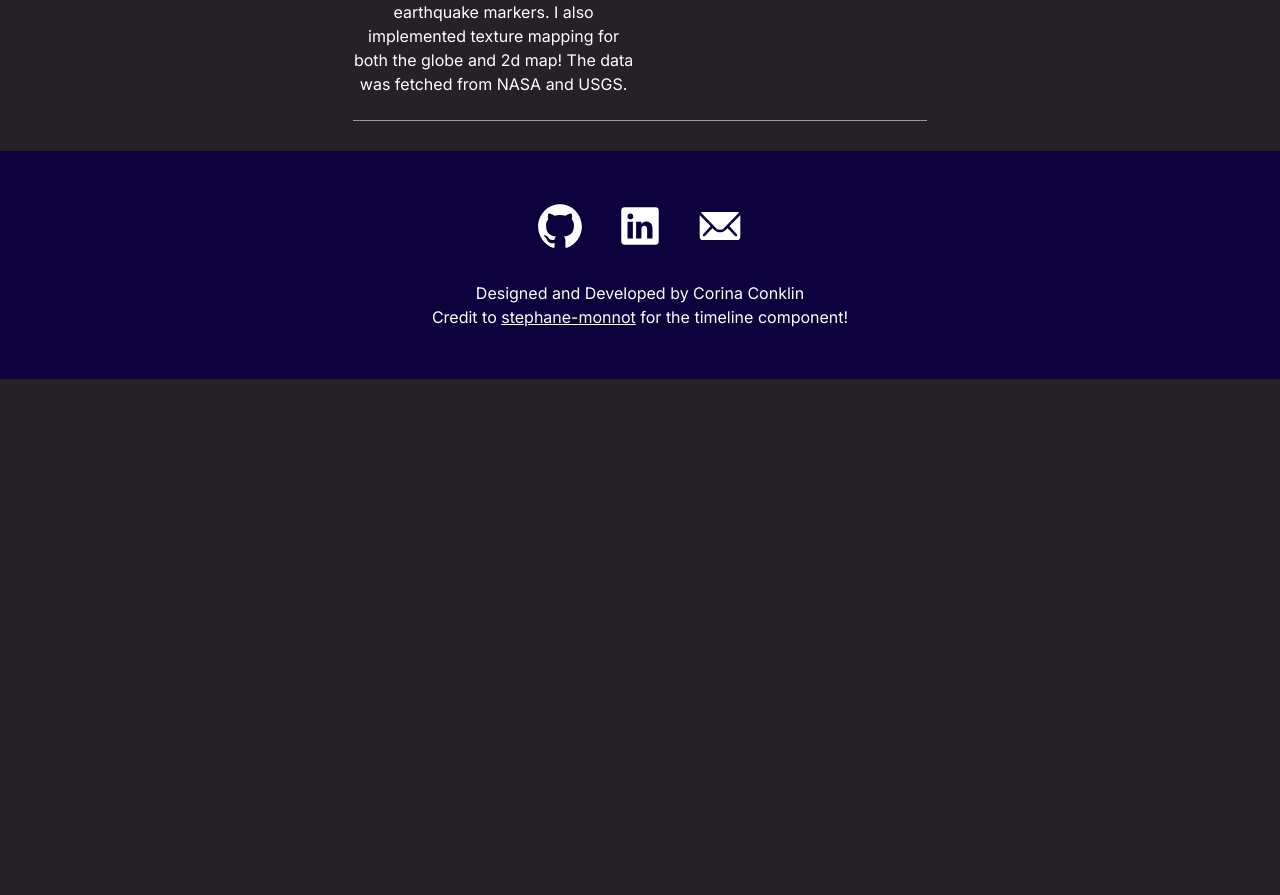
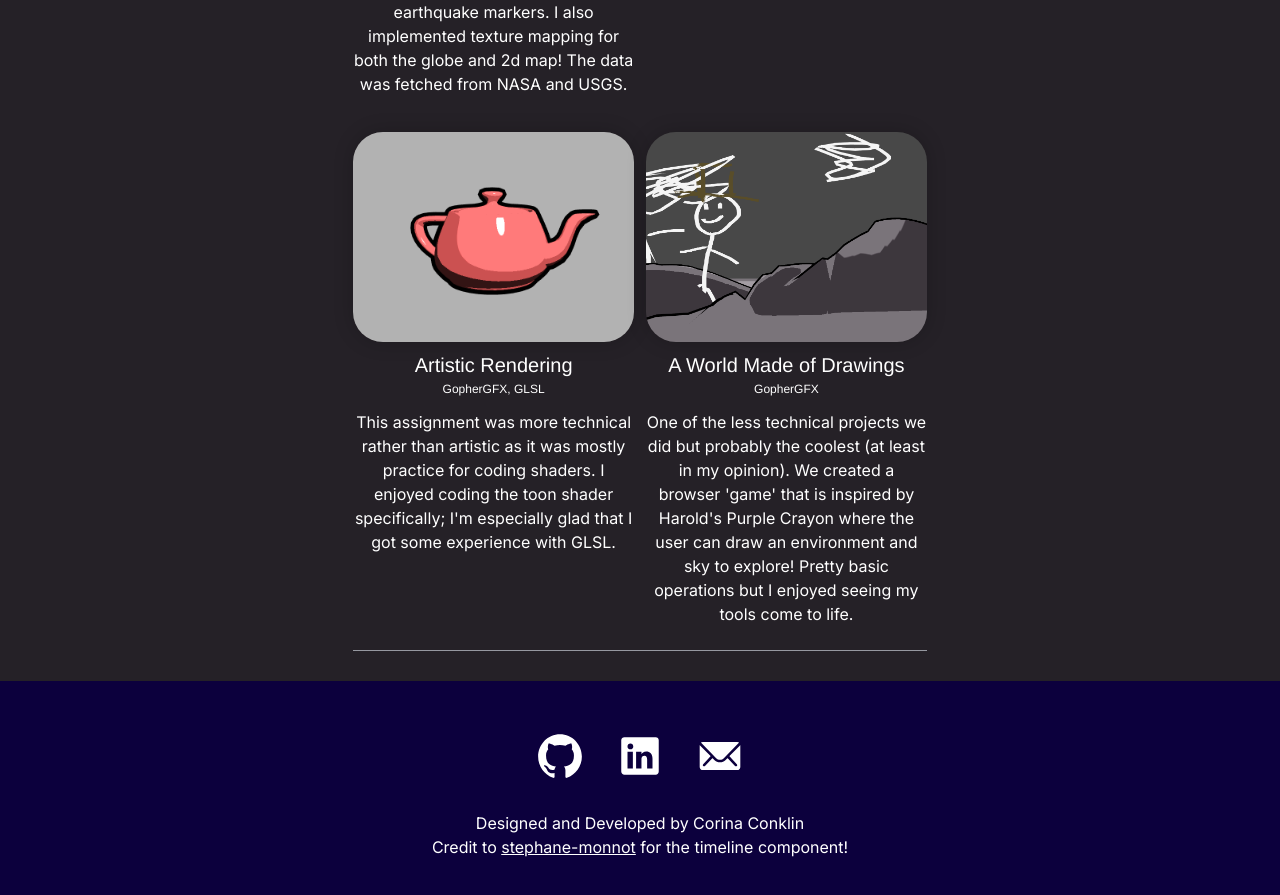
Before and after one commit to CorinaNC/corinanc.site, a Next.js app: page /projects in a window 1280 px wide. Shown: the part 2440-3335 px from the top of the page. Before the commit the page ends 2819 px from the top, so only its background shows below. Built offline with nearby package versions, Linux system fonts and the light colour scheme.

Commit message:
added projects

```diff
--- a/src/app/projects/page.tsx
+++ b/src/app/projects/page.tsx
@@ -13,6 +13,8 @@ import holeInTheGround from "../public/images/hole.png"
 import earthquakeVisualizer from "../public/images/earthQuake.png"
 import antsDance from "../public/images/ant.png"
 import tomoBread from "../public/images/tomoBread.png"
+import worldOfDrawings from "../public/images/worldOfDrawings.png"
+import artisticRendering from "../public/images/artisticRendering.png"
 
 export default function Projects() {
     return (
@@ -119,6 +121,28 @@ export default function Projects() {
                         "So You Think Ants Can Dance" is a project I did where we worked with motion capture data from Carnegie Mellon and then mapped said data to a 3d model.  I had some technical issues building my model, but the motion data works perfectly fine!
                     </Text>
                 </Section>
+                <Section delay={0.1}>
+                    <WorkGridItem
+                        href="https://csci-4611-fall-2024.github.io/assignment-5-CorinaNC/"
+                        title="Artistic Rendering"
+                        thumbnail={artisticRendering.src}>
+                        GopherGFX, GLSL
+                    </WorkGridItem>
+                    <Text fontFamily="Inter" textAlign="center">
+                        This assignment was more technical rather than artistic as it was mostly practice for coding shaders.  I enjoyed coding the toon shader specifically; I'm especially glad that I got some experience with GLSL.
+                    </Text>
+                </Section>
+                <Section delay={0.1}>
+                    <WorkGridItem
+                        href="https://csci-4611-fall-2024.github.io/assignment-6-CorinaNC/"
+                        title="A World Made of Drawings"
+                        thumbnail={worldOfDrawings.src}>
+                        GopherGFX
+                    </WorkGridItem>
+                    <Text fontFamily="Inter" textAlign="center">
+                        One of the less technical projects we did but probably the coolest (at least in my opinion).  We created a browser 'game' that is inspired by Harold's Purple Crayon where the user can draw an environment and sky to explore!  Pretty basic operations but I enjoyed seeing my tools come to life.
+                    </Text>
+                </Section>
             </SimpleGrid>
             <Divider mb={30} />
         </Container>
```
Also changed, not shown: src/app/public/images/artisticRendering.png (added), src/app/public/images/worldOfDrawings.png (added).
